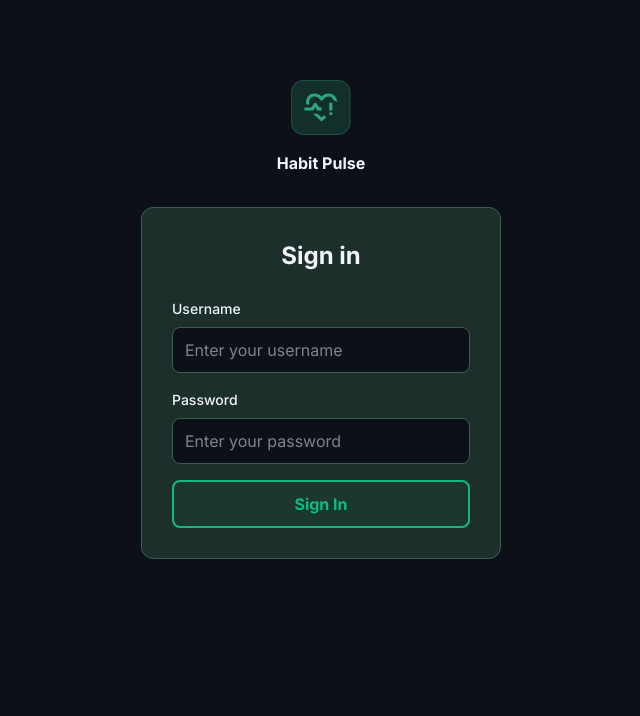
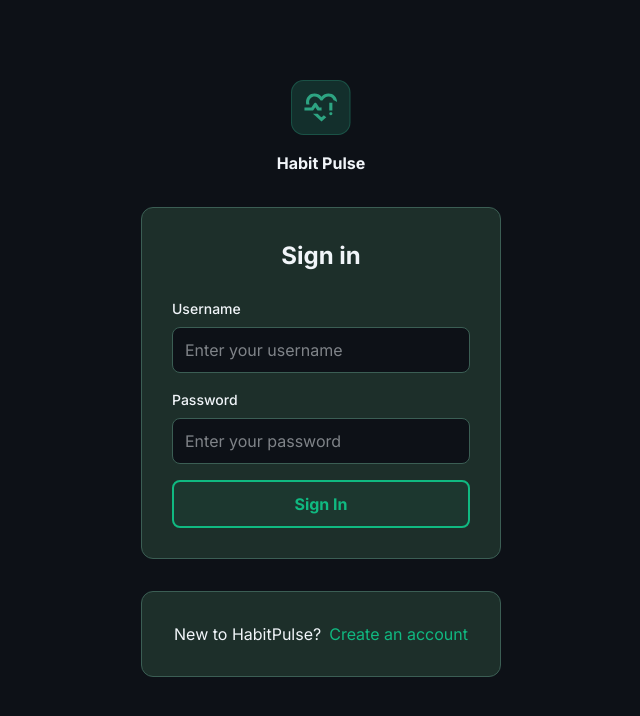
Before and after one commit to RJGJ/habit_tracker, a Next.js app in the folder app/: page /login in a window 1280 px wide. Shown: the top 716 px of the page, without its empty margins (319-959 px from the left). Built offline with nearby package versions, Linux system fonts and the light colour scheme; no server answers.

Commit message:
completed the login page

```diff
--- a/app/app/(public)/login/page.tsx
+++ b/app/app/(public)/login/page.tsx
@@ -3,6 +3,8 @@ import { redirect } from 'next/navigation'
 import Container from '@/components/global/Container'
 import LoginForm from './LoginForm'
 import Image from 'next/image'
+import Card from '@/components/atoms/card'
+import MyLink from '@/components/atoms/MyLink'
 
 export default async function Page() {
   const session = await auth()
@@ -14,7 +16,8 @@ export default async function Page() {
   return (
     <section className="py-[80px]">
       <Container maxwidth={360}>
-        <div className="flex flex-col items-center mb-[32px]">
+        <div className="flex flex-col gap-8">
+          <div className="flex flex-col items-center">
             <Image
               src="/icons/logo.svg"
               alt="Logo"
@@ -25,6 +28,13 @@ export default async function Page() {
             <h1 className="font-bold">Habit Pulse</h1>
           </div>
           <LoginForm />
+          <Card>
+            <div className="flex justify-center gap-2">
+              <p>New to HabitPulse?</p>
+              <MyLink href="/register">Create an account</MyLink>
+            </div>
+          </Card>
+        </div>
       </Container>
     </section>
   )
--- /dev/null
+++ b/app/src/components/atoms/MyLink.tsx
@@ -0,0 +1,13 @@
+import Link from 'next/link'
+import { ComponentProps } from 'react'
+
+type LinkProps = ComponentProps<typeof Link>
+
+export default function MyLink({ className, ...props }: LinkProps) {
+  return (
+    <Link
+      className={`text-primary cursor-pointer ${className || ''}`}
+      {...props}
+    />
+  )
+}
```
Also changed, not shown: 1 other file (tests, documents, lock files or other folders). Lines whose indentation alone changed are shown as unchanged.
